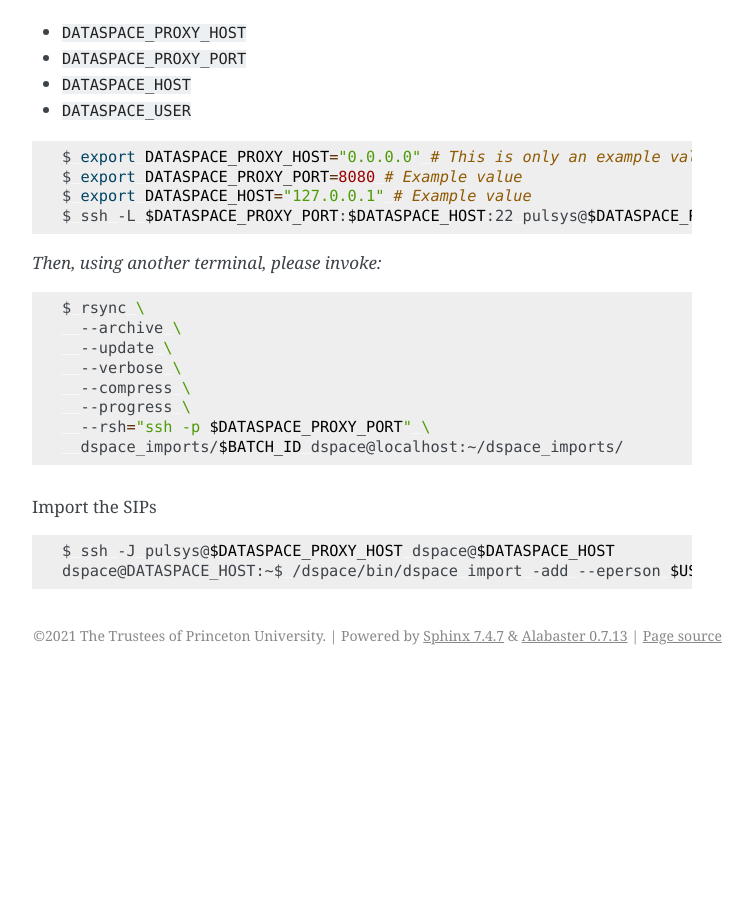
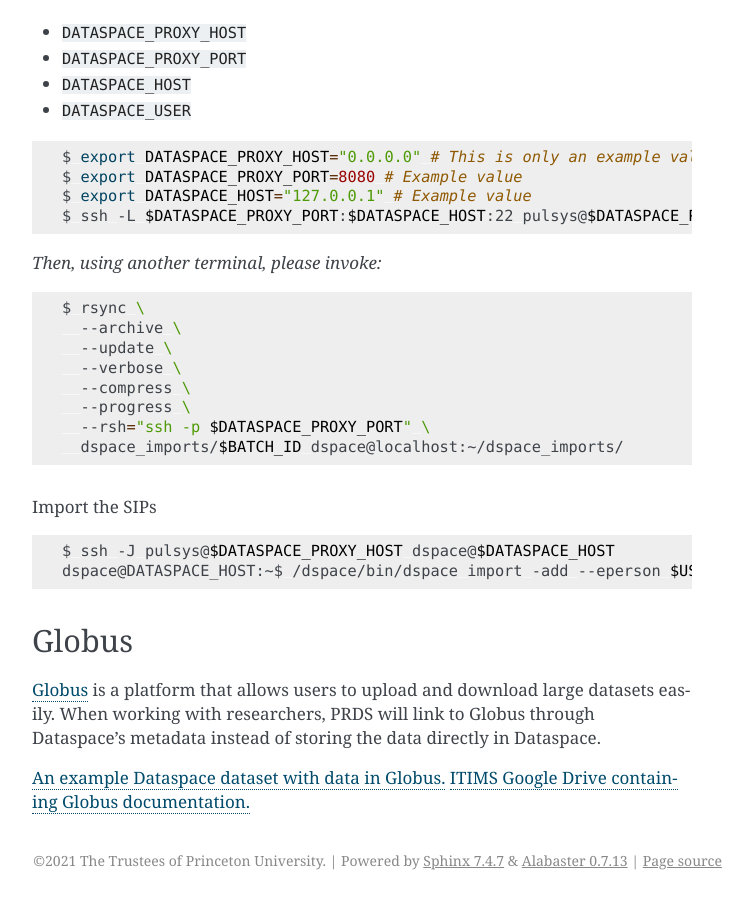
Before and after one commit to pulibrary/dspace-development, a Sphinx documentation site: the page built from docs/dataspace.md, in a window 1280 px wide and 900 px high, scrolled down 1641 px. Shown: the whole window, without its empty margins (388-1141 px from the left). Built offline with Sphinx 7.4.7, drawn with Linux system fonts in a browser that asks for light colours; before the commit the page ends 2316 px from its top, so only the background shows below that.

Commit message:
Document Globus

````diff
--- a/docs/dataspace.md
+++ b/docs/dataspace.md
@@ -100,3 +100,12 @@
 $ ssh -J pulsys@$DATASPACE_PROXY_HOST dspace@$DATASPACE_HOST
 dspace@DATASPACE_HOST:~$ /dspace/bin/dspace import -add --eperson $USER@princeton.edu --source $HOME/dspace_imports/$BATCH_ID/SUCCESS --mapfile $HOME/dspace_imports/$BATCH_ID/import.mapfile --workflow
 ```
+
+## Globus
+
+[Globus](https://www.globus.org/) is a platform that allows users to upload and
+download large datasets easily. When working with researchers, PRDS will link to
+Globus through Dataspace's metadata instead of storing the data directly in Dataspace.
+
+[An example Dataspace dataset with data in Globus.](https://dataspace.princeton.edu/handle/88435/dsp01nz8062179)
+[ITIMS Google Drive containing Globus documentation.](https://drive.google.com/drive/folders/1W3PM757IW6dMqD_kZizQVdNftvm1Ct6V?usp=sharing)
````
